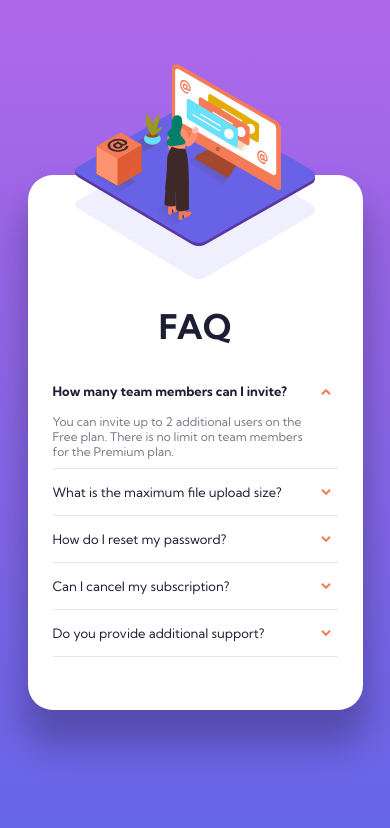
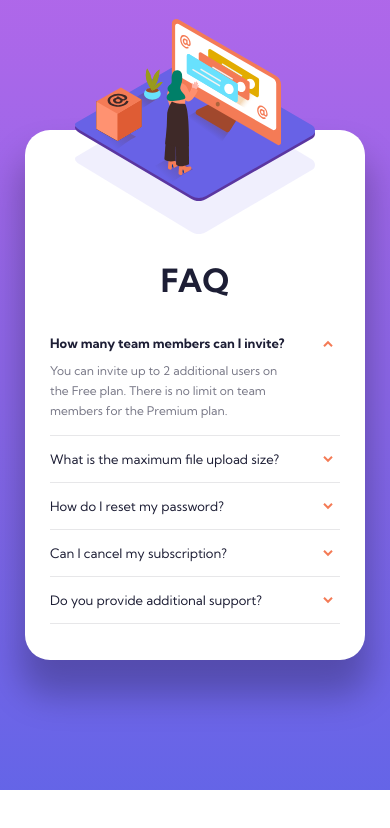
Before and after one commit to marchin7/Frontend-Mentor-FAQ-Accordion-Card, a plain HTML site: page index.html in a window 390 px wide. Both pictures are taken after a click on the element "How many team members can I invite?". Drawn offline with Linux system fonts and the light colour scheme.

Commit message:
Add files via upload

```diff
--- a/index.html
+++ b/index.html
@@ -15,47 +15,53 @@
 </head>
 <body>
     <main class="main">
-    <div class="main-content">
-      <div class="main-content-image">
+      <div class="main-image">
         <img src="images/illustration-box-desktop.svg" alt="illustration-box" class="box-image">
       </div>
-      <div class="main-content-faq">
+      <div class="main-faq">
         <img src="images/illustration-woman-online-mobile.svg" alt="illustration-woman-online" class="woman-mobile-picture">
         <h1>FAQ</h1>
 
         <div class="faq-question">How many team members can I invite?
           <img src="images/icon-arrow-down.svg" alt="icon-arrow-down" class="arrow">
         </div>
-        <div class="faq-answer">You can invite up to 2 additional users on the Free plan. There is no limit on
+        <div class="faq-answer">
+            <div class="faq-answer-inner">
+                You can invite up to 2 additional users on the Free plan. There is no limit on
                 team members for the Premium plan.
+            </div>
         </div>
 
         <div class="faq-question q2">What is the maximum file upload size?
           <img src="images/icon-arrow-down.svg" alt="icon-arrow-down" class="arrow">
         </div>
         <div class="faq-answer a2">
+            <div class="faq-answer-inner">
                 No more than 2GB. All files in your account must fit your allotted storage space.
             </div>
-
+        </div>
         <div class="faq-question">How do I reset my password?
           <img src="images/icon-arrow-down.svg" alt="icon-arrow-down" class="arrow">
         </div>
         <div class="faq-answer a3">
+            <div class="faq-answer-inner">
                 Click “Forgot password” from the login page or “Change password” from your profile page.
                 A reset link will be emailed to you.
             </div>
-
+        </div>
         <div class="faq-question">Can I cancel my subscription?
           <img src="images/icon-arrow-down.svg" alt="icon-arrow-down" class="arrow">
         </div>
         <div class="faq-answer">
+            <div class="faq-answer-inner">
                 Yes! Send us a message and we’ll process your request no questions asked.
             </div>
-
+        </div>
         <div class="faq-question">Do you provide additional support?
           <img src="images/icon-arrow-down.svg" alt="icon-arrow-down" class="arrow">
         </div>
         <div class="faq-answer">
+            <div class="faq-answer-inner">
                 Chat and email support is available 24/7. Phone lines are open during normal business hours.
             </div>
         </div>
--- a/index.js
+++ b/index.js
@@ -1,5 +1,45 @@
 
 const faqQuestions = document.querySelectorAll('.faq-question');
+const faqAnswers = document.querySelectorAll('.faq-answer');
+
+
+faqQuestions.forEach(item=> {item.addEventListener('click', ()=> {
+    faqQuestions.forEach(question=> {
+        if(item !== question){
+            question.nextElementSibling.style.maxHeight = '0px'
+            question.firstElementChild.classList.remove('rotate')
+            question.classList.remove('active')
+        }
+        else{
+            if(question.nextElementSibling.style.maxHeight === question.nextElementSibling.scrollHeight + 'px'){
+                question.nextElementSibling.style.maxHeight = '0px'
+            }
+            else{question.nextElementSibling.style.maxHeight = question.nextElementSibling.scrollHeight + 'px'}
+        question.firstElementChild.classList.toggle('rotate')
+        question.classList.toggle('active')
+        }
+    })
+})});
+
+
+
+
+
+
+
+
+
+
+
+
+
+
+
+
+
+
+
+/*
 
 faqQuestions.forEach(question =>{question.addEventListener('click', ()=>{
     faqQuestions.forEach(activeQuestion =>{
@@ -15,3 +55,5 @@ faqQuestions.forEach(question =>{question.addEventListener('click', ()=>{
         }
     })
 })});
+
+*/
--- a/style.css
+++ b/style.css
@@ -22,38 +22,38 @@ body {
     color: var(--Dark-grayish-blue);
     background: var(--background-gradient);
     background-repeat: no-repeat;
-}
-
-main {
     display: flex;
     justify-content: center;
     align-items: center;
-    width: 100%;
-    height: 100%;
 }
 
-.main-content {
+
+.main {
     display: flex;
+    justify-content: center;
+    align-items: stretch;
     background-color: white;
     width: 920px;
+    min-width: 800px;
     height: 510px;
     border-radius: 25px;
     background-image: url(images/bg-pattern-desktop.svg);
     background-repeat: no-repeat;
-    background-position-x: -575px;
+    background-position-x: -580px;
     background-position-y: -295px;
     box-shadow: 0 30px 35px 5px rgb(0, 0, 0, 0.25);
     margin-left: 43px;
 }
-.main-content-image {
+.main-image {
     position: relative;
     width: 460px;
+    height: 100%;
     background-image: url(images/illustration-woman-online-desktop.svg);
     background-repeat: no-repeat;
-    background-position-x: -80px;
+    background-position-x: -85px;
     background-position-y: 70px;
 }
-.main-content-faq {
+.main-faq {
     flex: 1;
     padding-left: 15px;
 }
@@ -69,21 +69,22 @@ main {
 
 h1 {
     margin: 63px 0px 35px 0px;
-    font-size: 34px;
+    font-size: 32px;
     color: var(--Very-dark-desaturated-blue);
 }
 
 .faq-question {
-    width: 352px;
+    width: 350px;
     font-size: 14px;
+    font-weight: 400;
     color: var(--Very-dark-desaturated-blue);
     cursor: pointer;
     margin: 15px 0px 15px 0px;
-    transition: 0.2s ease-in-out;
+    transition: font-weight 0.4s ease-in-out, color 0.15s ease-in-out;
 }
 
 .faq-question.active {
-   font-weight: 700;
+   font-weight: 600;
 }
 
 .faq-question:hover {
@@ -91,23 +92,28 @@ h1 {
 }
 
 .faq-answer {
-    width: 352px;
-    height: 0px;
+    width: 350px;
+    max-height: 0px;
+    border-bottom: 1px solid hsl(240, 5%, 91%);
+    overflow: hidden;
+    transition: all 0.4s ease-in-out;
+
+}
+
+.faq-answer-inner {
     color: var(--Dark-grayish-blue);
-    border-bottom: 1px solid hsl(240, 5%, 91%);
-    padding-right: 35px;
+    line-height: 20px;
     overflow: hidden;
-    transition: 0.2s ease-in-out;
+    padding: 0px 30px 15px 0px;
+    margin-top: -5px;
 }
-.faq-answer.active {
-    height: 55px;
-}
+
 
 .arrow {
     float: right;
-    transition: 0.2s ease-in-out;
+    transition: 0.4s ease-in-out;
     margin-top: 5px;
-    margin-right: 15px;
+    margin-right: 18px;
 }
 .arrow.rotate {
     transform: rotate(-180deg);
@@ -117,20 +123,29 @@ h1 {
 @media only screen and (max-width: 920px){
 
     body {
-        height: 100vh;
+        height: 100%;
         width: 100%;
+        min-width: 300px;
     }
-    .main-content-image {
+
+    .main {
+        background-image: none;
+        min-width: 300px;
+        min-height: 530px;
+        margin: 130px 25px;
+        padding: 0px 25px 0px 25px;
+    }
+    .main-image {
         display: none;
     }
 
-    .main-content {
+    .main-faq {
         background-image: url(images/bg-pattern-mobile.svg);
+        background-repeat: no-repeat;
         background-position: center;
         background-position-y: 0px ;
-        margin: 110px 40px 70px 40px;
-        padding: 0px 25px 10px 25px;
-        min-height: 535px;
+        margin: 0;
+        padding: 0;
     }
 
     h1 {
@@ -145,7 +160,7 @@ h1 {
         min-width: 285px;
     }
 
-    .main-content-faq {
+    .main-faq {
         position: relative;
         padding-left: 0px;
     }
```
Lines whose indentation alone changed are shown as unchanged.
